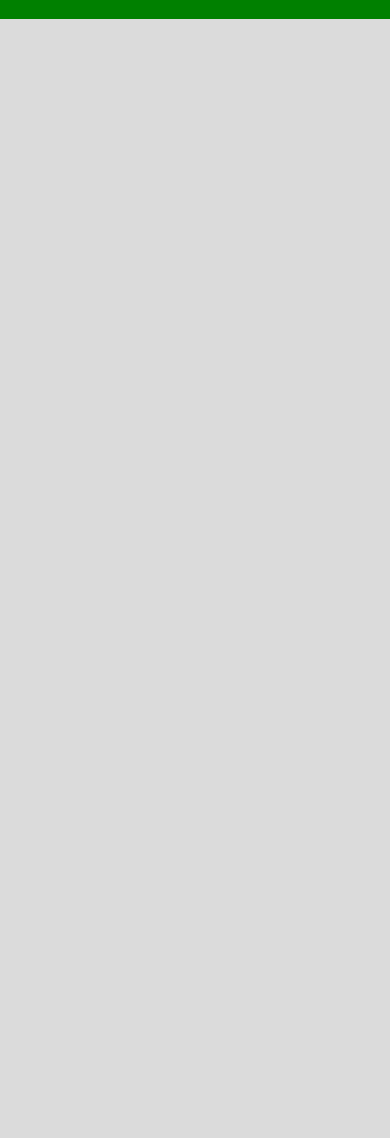
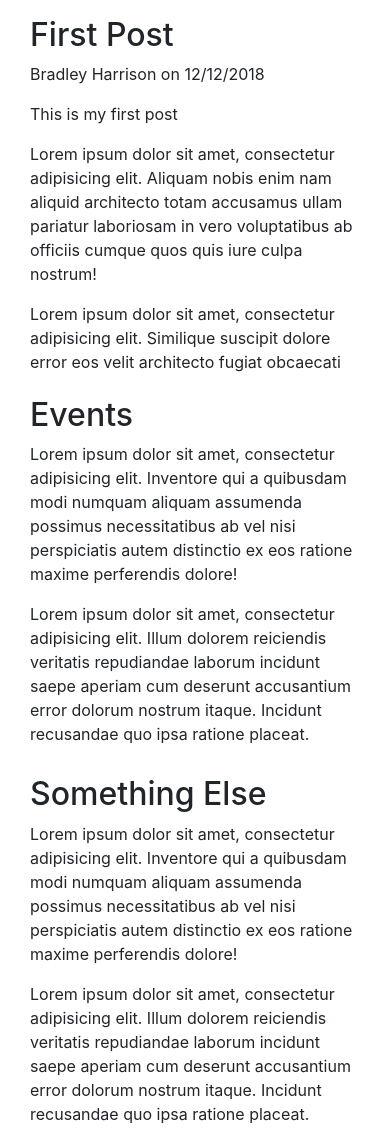
Before and after one commit to bradley27783/Real-World-Project, a Flask app: page / in a window 390 px wide. Shown: the part 825-1963 px from the top of the page. Before the commit the page ends 844 px from the top, so only its background shows below. Run offline with Flask 2, Linux system fonts and the light colour scheme; some libraries are stand-ins or nearby versions.

Commit message:
Main Website design done to current requirements

```diff
--- /dev/null
+++ b/Flask/open_website.txt
@@ -0,0 +1 @@
+http://joshua-armani-5000.codio-box.uk/
--- a/Flask/static/style.css
+++ /dev/null
@@ -1,92 +0,0 @@
-
-body{
-  position: absolute;
-  margin: 0 0 0 0;
-	padding: 0;
-	font-family: Arial, Helvetica, sans-serif;
-	width: 100%;
-	height: 100%;
-  background-color: green;
-}
-
-header{
-  position: relative;
-}
-
-.header-container {
-  background-color: red;
-  display: grid;
-  grid-template-columns: 1fr 8fr 4fr;
-  grid-column-gap: 5px;
-}
-
-.header-container > div {
-  background-color: white;
-}
-
-
-
-
-
-.container {
-  display: grid;
-  grid-template-columns: 3fr 1fr;
-  grid-gap: 10px;
-  height: 90vh;
-}
-
-.container > div {
-  background: #eee;
-  padding: 1em;
-}
-
-.container > div:nth-child(odd){
-  background: #ddd
-}
-
-
-#menu{
-  text-align: center;
-}
-
-#menu h2 {
-  margin: 0;
-  position: relative;
-}
-
-.center {
-  top: 50%;
-  left: 50%;
-  -ms-transform: translate(-50%, -50%);
-  transform: translate(-50%, -50%);
-}
-
-
-
-
-
-
-
-
-
-
-@media only screen and (max-width: 500px) {
-  .header-container {
-    background-color: blue;
-    display: grid;
-    grid-template-columns: 1fr 0fr 3fr;
-  }
-
-  #title{
-    visibility: hidden;
-  }
-
-  .container {
-    display: grid;
-    grid-template-columns: 1fr;
-    grid-gap: 10px;
-    height: 88vh;
-  }
-
-
-}
--- a/Flask/templates/index.html
+++ b/Flask/templates/index.html
@@ -5,50 +5,96 @@
     <meta name="viewport" content="width=device-width, initial-scale=1">
     <title>Virtual Campus</title>
 
-    <link rel="stylesheet" type="text/css" href={{url_for('static',filename='style.css')}}>
+    <!-- Bootstrap CSS -->
+    <link rel="stylesheet" href="https://stackpath.bootstrapcdn.com/bootstrap/4.2.1/css/bootstrap.min.css" integrity="sha384-GJzZqFGwb1QTTN6wy59ffF1BuGJpLSa9DkKMp0DgiMDm4iYMj70gZWKYbI706tWS" crossorigin="anonymous">
+
+
+    <link href="https://fonts.googleapis.com/icon?family=Material+Icons" rel="stylesheet">
+
   </head>
   <body>
     <header>
-      <div class='header-container'>
-        <div id='menu'>
-          <h2 class='center'>
-            <button>Menu</button>
-          </h2>
-        </div>
-        <div id ='title'>
-          <h1>Title</h1>
-        </div>
-        <div id='searchbar'>
-          <form class="" action="" method="POST">
-            <div class="">
-              {{ search.searchbar.label }}
-              {{ search.searchbar }}
-            </div>
-            <div class="">
-              {{ search.submit }}
-            </div>
-          </form>
+
+    <nav class="navbar navbar-expand-md navbar-dark bg-dark">
+          <a href="#" class="navbar-brand"> Virtual Campus</a>
+
+
+          <button class="navbar-toggler" data-toggle="collapse" data-target="#navbarmenu">
+              <span class="navbar-toggler-icon"></span>
+          </button>
+
+          <div class="collapse navbar-collapse" id="navbarmenu">
+
+              <ul class="navbar-nav ml-auto">
+
+
+                  <li class="navbar-item">
+                      <a href="#" class="nav-link">Logout</a>
+                  </li>
+
+                  <li class="navbar-item">
+                      <a href="#" class="nav-link">Account</a>
+                  </li>
+
+                  <li class="navbar-item">
+                    <div class="input-group">
+                      <input type="text" class="form-control" placeholder="Search" aria-label="Search" aria-describedby="basic-addon2">
+                      <div class="input-group-append">
+                        <a href="#" class="input-group-text material-icons" id="basic-addon2">search</a>
                       </div>
                     </div>
-    </header>
+                  </li>
+              </ul>
+          </div>
+      </nav>
+
+
+
     <div>
-      <div class='container'>
-        <div>
+      <div class='container-fluid'>
+          <div class="row">
+            <div class="col-lg-8 col-md-8" style="background-color:white; height:91vh;">
+                <iframe src="https://www.google.com/maps/embed?pb=!1m18!1m12!1m3!1d9735.896300686763!2d-1.5124762633612203!3d52.40714606621667!2m3!1f0!2f0!3f0!3m2!1i1024!2i768!4f13.1!3m3!1m2!1s0x48774b08199e7615%3A0xd6574396474a635e!2sCoventry+CV1!5e0!3m2!1sen!2suk!4v1549667191890" width="100%" height="100%" frameborder="0" style="border:0" allowfullscreen></iframe>
+            </div>
+            <div class="col-lg-4 col-md-4" style="overflow: scroll">
+                <div class="container">
+                    <div style="height:43vh; overflow: scroll; margin-top: 2vh;">
                       {% for post in posts %}
-            <h1> {{ post.title }} </h1>
+                        <h2> {{ post.title }} </h2>
                         <p> {{ post.author }} on {{ post.date_posted }} </p>
                         <p> {{ post.content }} </p>
                       {% endfor %}
-          <div class="">
-            <h1>Big Map goes here</h1>
+                      <p>Lorem ipsum dolor sit amet, consectetur adipisicing elit. Aliquam nobis enim nam aliquid architecto totam accusamus ullam pariatur laboriosam in vero voluptatibus ab officiis cumque quos quis iure culpa nostrum!</p>
+                      <p>Lorem ipsum dolor sit amet, consectetur adipisicing elit. Similique suscipit dolore error eos velit architecto fugiat obcaecati illo rerum saepe aperiam sed assumenda qui nihil necessitatibus praesentium sapiente nostrum ratione.</p>
+                    </div>
+
+                    <div style="height:43vh; overflow: scroll; margin-top: 2vh;">
+                      <h2>Events</h2>
+                      <p>Lorem ipsum dolor sit amet, consectetur adipisicing elit. Inventore qui a quibusdam modi numquam aliquam assumenda possimus necessitatibus ab vel nisi perspiciatis autem distinctio ex eos ratione maxime perferendis dolore!</p>
+                      <p>Lorem ipsum dolor sit amet, consectetur adipisicing elit. Illum dolorem reiciendis veritatis repudiandae laborum incidunt saepe aperiam cum deserunt accusantium error dolorum nostrum itaque. Incidunt recusandae quo ipsa ratione placeat.</p>
+
+                    </div>
+
+                    <div style="height:43vh; overflow: scroll; margin-top: 2vh;">
+                      <h2>Something Else</h2>
+                      <p>Lorem ipsum dolor sit amet, consectetur adipisicing elit. Inventore qui a quibusdam modi numquam aliquam assumenda possimus necessitatibus ab vel nisi perspiciatis autem distinctio ex eos ratione maxime perferendis dolore!</p>
+                      <p>Lorem ipsum dolor sit amet, consectetur adipisicing elit. Illum dolorem reiciendis veritatis repudiandae laborum incidunt saepe aperiam cum deserunt accusantium error dolorum nostrum itaque. Incidunt recusandae quo ipsa ratione placeat.</p>
+
                     </div>
                 </div>
-        <div>
-          Lorem Ipsum is simply dummy text of the printing and typesetting industry. Lorem Ipsum has been the industry's standard dummy text ever since the 1500s, when an unknown printer took a galley of type and scrambled it to make a type specimen book. It has survived not only five centuries, but also the leap into electronic typesetting, remaining essentially unchanged. It was popularised in the 1960s with the release of Letraset sheets containing Lorem Ipsum passages, and more recently with desktop publishing software like Aldus PageMaker including versions of Lorem Ipsum.
+
+              </div>
+
           </div>
       </div>
     </div>
 
 
+
+  <!-- Optional JavaScript -->
+    <!-- jQuery first, then Popper.js, then Bootstrap JS -->
+    <script src="https://code.jquery.com/jquery-3.3.1.slim.min.js" integrity="sha384-q8i/X+965DzO0rT7abK41JStQIAqVgRVzpbzo5smXKp4YfRvH+8abtTE1Pi6jizo" crossorigin="anonymous"></script>
+    <script src="https://cdnjs.cloudflare.com/ajax/libs/popper.js/1.14.6/umd/popper.min.js" integrity="sha384-wHAiFfRlMFy6i5SRaxvfOCifBUQy1xHdJ/yoi7FRNXMRBu5WHdZYu1hA6ZOblgut" crossorigin="anonymous"></script>
+    <script src="https://stackpath.bootstrapcdn.com/bootstrap/4.2.1/js/bootstrap.min.js" integrity="sha384-B0UglyR+jN6CkvvICOB2joaf5I4l3gm9GU6Hc1og6Ls7i6U/mkkaduKaBhlAXv9k" crossorigin="anonymous"></script>
   </body>
 </html>
```
Lines whose indentation alone changed are shown as unchanged.
